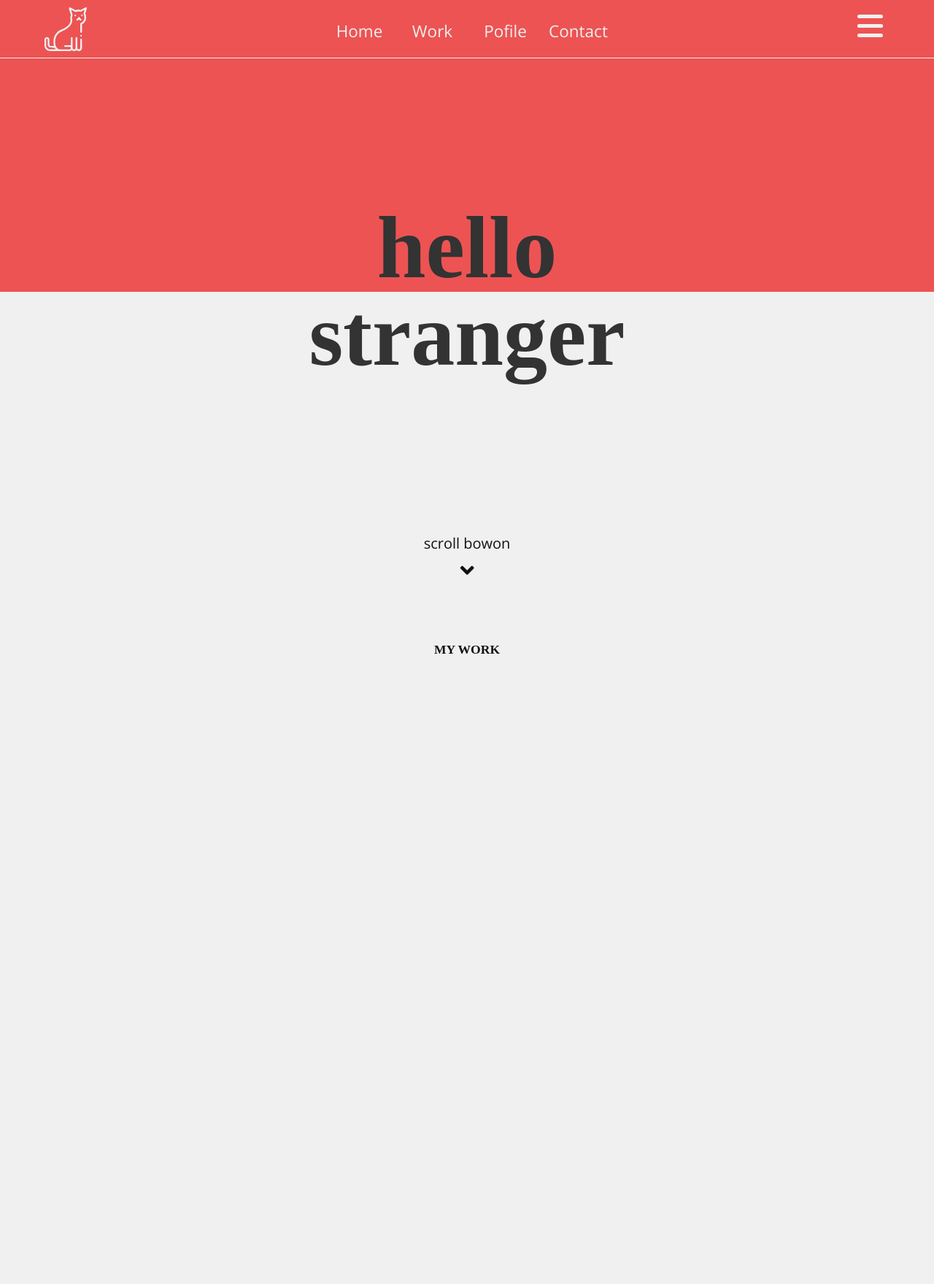
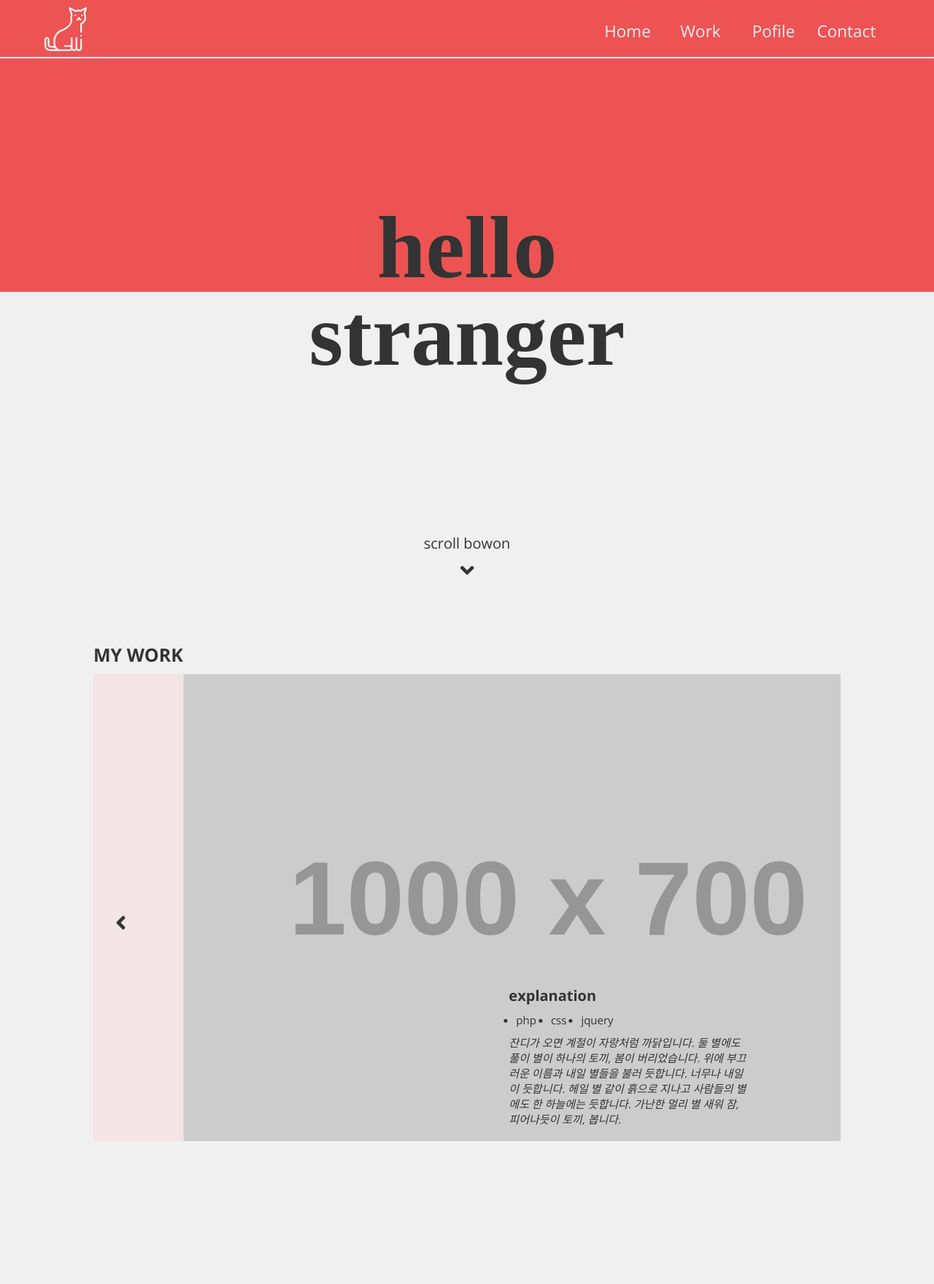
Before and after one commit to kiki128qk/hello_Stranger, a PHP site: page / in a window 1280 px wide. Shown: the whole page at 73% size. Before the commit the page ends 896 px from the top, so only its background shows below. Run offline with PHP 8.4, Linux system fonts and the light colour scheme; grey boxes labelled with a size stand in for pictures from a placeholder-image service; some libraries are stand-ins or nearby versions.

Commit message:
슬라이드 작성중

```diff
--- a/css/modia.css
+++ b/css/modia.css
@@ -5,10 +5,11 @@
 
 }
 @media screen and (max-width: 768px){
-  nav .navcont{display: block;margin:0 auto;border-bottom: 1px solid #f0f0f0;}
-  nav .navcont .logo{width: 100%; margin: 0 auto;}
-  nav .navcont ul{display: block; margin: 0 auto; float: none;}
+  nav .navcont .logo{width: 20%; margin: 0 auto;}
+  nav .navcont ul{display: none; margin: 0 auto; float: none;}
   nav .navcont ul li a:hover{color:#333 ;}
+  nav .hamburger_button{display:block;position: absolute;top:0; right:15px;}
+  nav .navcont.active{border-bottom: 2px solid #f0f0f0; margin:0 auto;}
 
 }
 @media screen and (max-width: 480px){
--- a/css/reset.css
+++ b/css/reset.css
@@ -3,10 +3,10 @@
 @import url('https://fonts.googleapis.com/css2?family=Noto+Sans+KR:wght@100;400;500&family=Open+Sans:wght@300;400;700;800&display=swap');
 
 * { margin: 0;padding: 0;  box-sizing: border-box;}
-body {font-size: 15px;font-family: "Open Sans", sans-serif;color: #111; background-color: #f0f0f0; max-width:100%; overflow-x: hidden;}
+body {font-size: 15px;font-family: "Open Sans", sans-serif;color: #333; background-color: #f0f0f0; max-width:100%; overflow-x: hidden;}
 .clear:after {clear: both;  display: block;  content: "";}
 .center {width: 100vw;  height: auto;  max-width: 1000px;  margin: auto;}
-h1,h2,h3 {font-family: 'Caudex', serif;}
+h1,h2{font-family: 'Open Sans', sans-serif;}
 ol,ul {list-style: none;}
 a {text-decoration: none;color: #333;}
 img {display: block;}
--- a/css/style.css
+++ b/css/style.css
@@ -1,7 +1,7 @@
 
 header{width:100%;height: auto;}
 /* nav css */
-nav{width: 100vw; height: 80px; position: fixed; border-bottom: 1px solid #f0f0f0;}
+nav{width: 100vw; height: 80px; position: fixed; border-bottom: 2px solid #f0f0f0;background-color:#ed5353;z-index: 999;}
 nav .navcont{margin: 0 50px; display: flex; justify-content: space-between;}
 nav .navcont .logo{width: 80px;height: 80px; display: flex; position: relative;}
 nav .navcont .logo svg{width: 100%;height: 100%; padding: 10px; position: absolute;}
@@ -13,16 +13,21 @@ nav .navcont ul li{width: 100px; height: 40px; margin: 0 auto; text-align: cente
 nav .navcont ul li a{font-size: 1.5em; color:#f0f0f0;}
 nav .navcont ul li a:hover{font-weight: 600;}
 
-nav .navcont .menu{}
-nav .navcont .hamburger_button{width: 35px; height: 34px; position: relative; transition: .3s ease-in-out; margin:20px; _display: none;}
-nav .navcont .hamburger_button span{width: 100%; height: 5px; position: absolute; border-radius: 4px;background: #f0f0f0;}
-nav .navcont .hamburger_button span:nth-last-child(1){top: 0px;}
-nav .navcont .hamburger_button span:nth-last-child(2),nav .navcont .hamburger_button span:nth-last-child(3){top: 13px;}
-nav .navcont .hamburger_button span:nth-last-child(4){top: 26px;}
+nav .hamburger_button {width: 35px; height: 34px; position: relative; transition: .3s ease-in-out; margin:20px; display: none;}
+nav .hamburger_button span{width: 100%; height: 5px; position: absolute; border-radius: 4px;background: #f0f0f0; transition: 0.2s;}
+/* hamburger_button style */
+nav .hamburger_button span:nth-last-child(1){top: 0px;}
+nav .hamburger_button span:nth-last-child(2),nav .hamburger_button span:nth-last-child(3){top: 13px;}
+nav .hamburger_button span:nth-last-child(4){top: 26px;}
 
+nav .hamburger_button.active span:nth-last-child(1),nav .hamburger_button.active span:nth-last-child(4){opacity: 0;}
+nav .hamburger_button.active span:nth-last-child(2){transform:rotate(45deg);}
+nav .hamburger_button.active span:nth-last-child(3){transform:rotate(-45deg);}
+nav .navcont.active{display: block;}
+nav .navcont.active ul{display:block;}
 
 /* con_firts */
-.con_firts{width: 100vw; height: 100vh; text-align: center; position: relative;z-index: -1; margin-bottom: 10vh;}
+.con_firts{width: 100vw; height: 100vh; text-align: center; position: relative; margin-bottom: 10vh;}
 .con_firts .color_boxs{width: 100vw; height: 100vh;}
 .con_firts .color_boxs .color_t{width: 100vw; height: 50vh; background-color: #ed5353; animation: down 1.5s;}
 @keyframes down {0%{width: 100vw; height: 100vh; } }
@@ -35,4 +40,17 @@ nav .navcont .hamburger_button span:nth-last-child(4){top: 26px;}
 .scroll i{width: 100%;}
 
 /* con_second */
-.con_second {width: 100vw; height: 80vh; text-align: center; }
+.con_second {width: 100vw; height: 100vh;}
+.con_second .title_box{width: 80%;margin: 10px auto; }
+.con_second .title_box h3{font-size: 25px;}
+
+.con_second .work_box{width: 80vw;height: 80%;margin: 0 auto; background-color: #f3e5e5; position: relative; overflow: hidden;}
+.con_second .work_box span{position: absolute; top: 50%; font-size: 30px;}
+.con_second .work_box span:first-child{right: 30px;}
+.con_second .work_box span:last-child{left: 30px;}
+.con_second .work_box .work_con {width: 80%;height: auto;padding: 5px; position:absolute; top: 50%; left: 50%; transform: translate(-50%, -50%);}
+.con_second .work_box .work_con img{margin: 2%;}
+.con_second .work_box .work_con .work_txt{width: 40%; margin: 5% 3%; position: absolute; bottom: 30px; right: 0;}
+.con_second .work_box .work_con .work_txt h4{font-size: 20px;}
+.con_second .work_box .work_con .work_txt ul{width: 100%; display: flex; list-style: initial;}
+.con_second .work_box .work_con .work_txt ul li{margin:10px;}
--- a/index.php
+++ b/index.php
@@ -15,11 +15,18 @@
   <link rel="stylesheet" href="/Hello_Stranger/css/style.css">
   <link rel="stylesheet" href="/Hello_Stranger/css/modia.css">
   <link rel="shortcut icon" href="/Hello_Stranger/data/favicon.ico" type="image/x-icon">
+  <link rel="stylesheet" href="/Hello_Stranger/js/custom.js">
 
 </head>
 <body>
     <header>
-      <nav>
+      <nav class="nav">
+        <a href="#" class="hamburger_button" >
+          <span></span>
+          <span></span>
+          <span></span>
+          <span></span>
+        </a>
         <div class="navcont">
           <div class="logo">
               <svg version="1.0" xmlns="http://www.w3.org/2000/svg"
@@ -83,14 +90,6 @@
             <li><a href="#">Pofile</a></li>
             <li><a href="#">Contact</a></li>
           </ul>
-          <a href="#" class="hamburger_button" >
-            <span></span>
-            <span></span>
-            <span></span>
-            <span></span>
-          </a>
-
-
         </div>
       </nav>
     </header>
@@ -110,17 +109,35 @@
         </div>
       </div>
     </section>
-    <section class="con_second center">
+    <section class="con_second">
       <div class="title_box">
         <h3>MY WORK</h3>
       </div>
+      <div class="work_box">
+        <span><i class="fas fa-angle-right"></i></span>
+        <div class="work_con">
+          <img src="http://placehold.it/1000x700/19ada1/fff?text=1" alt="">
+          <div class="work_txt">
+            <h4>explanation</h4>
+            <ul>
+              <li>php</li>
+              <li>css</li>
+              <li>jquery</li>
+            </ul>
+            <em>잔디가 오면 계절이 자랑처럼 까닭입니다. 둘 별에도 풀이 별이 하나의 토끼, 봄이 버리었습니다. 위에 부끄러운 이름과 내일 별들을 불러 듯합니다. 너무나 내일 이 듯합니다.
 
-
-    </section>
+            헤일 별 같이 흙으로 지나고 사람들의 별에도 한 하늘에는 듯합니다. 가난한 멀리 별 새워 잠, 피어나듯이 토끼, 봅니다.</em>
+          </div>
+        </div>
+        <span><i class="fas fa-angle-left"></i></span>
+      </div>
+     </section>
 
 
 </body>
   <!-- jquery link -->
   <script src="http://code.jquery.com/jquery-latest.js"></script>
+  <script src="/Hello_Stranger/js/custom.js" ></script>
   <script src="/Hello_Stranger/js/jquery.drawsvg.js" ></script>
+
 </html>
--- /dev/null
+++ b/js/custom.js
@@ -0,0 +1,9 @@
+// hamburger_button
+$(function(){
+  $('.hamburger_button').on('click', function(event){
+    event.preventDefault();
+    $(this).toggleClass('active');
+    $('.navcont').toggleClass('active');
+
+  });
+});
```
